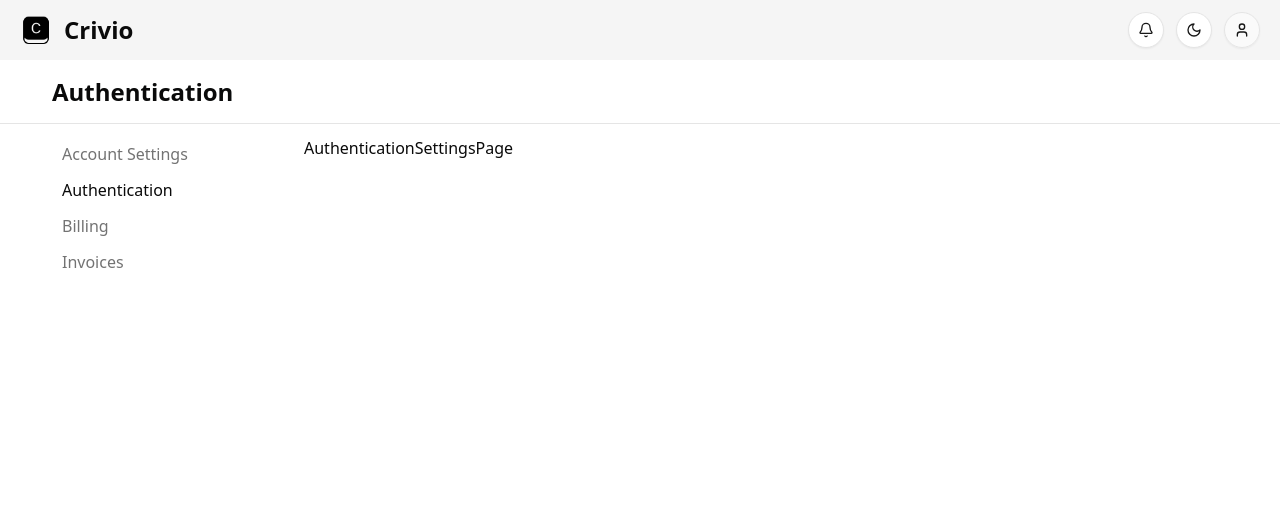
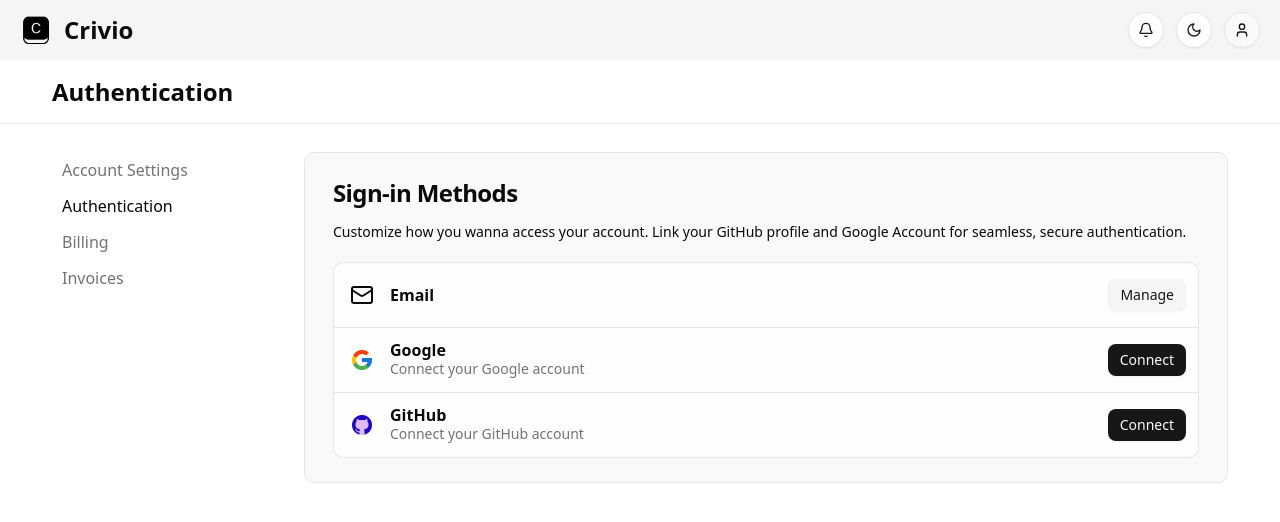
Before and after one commit to tramslegend/todo-list, a Next.js app: page /settings/authentication in a window 1280 px wide. Shown: the top 522 px of the page. Built offline with nearby package versions, Linux system fonts and the light colour scheme; no server answers.

Commit message:
authentication

```diff
--- /dev/null
+++ b/src/app/(user)/settings/authentication/SigninMethods.tsx
@@ -0,0 +1,74 @@
+"use client"
+
+
+import { Button } from '@/components/ui/button';
+import { TypographyH3, TypographyP } from '@/components/ui/typography'
+import { CsImages } from '@/constants/image';
+import { useCsSelector } from '@/cs-redux';
+import { Mail } from 'lucide-react';
+import Image from 'next/image';
+import Link from 'next/link';
+import React, { ReactNode } from 'react'
+
+export default function SigninMethods() {
+    const { authUser } = useCsSelector(state => state.userAuth);
+
+    return (
+        <div className='border rounded-lg px-7 py-6 bg-muted/60'>
+            <div>
+                <TypographyH3 className="mb-3">Sign-in Methods</TypographyH3>
+                <TypographyP>Customize how you wanna access your account. Link your GitHub profile and Google Account for seamless, secure authentication.</TypographyP>
+            </div>
+            <div className='mt-5 border rounded-lg bg-background/90'>
+                <div className='flex items-center justify-between gap-3 min-h-16 px-3'>
+                    <div className='w-8 aspect-square grid place-items-center'>
+                        <Mail />
+                    </div>
+                    <div className='grow'>
+                        <p className='font-bold'>Email</p>
+                        <TypographyP className='text-muted-foreground'>{authUser?.emails.slice(0, 3).map(e => e.address).join(", ")}</TypographyP>
+                    </div>
+                    <div className=''>
+                        <Button variant={'secondary'} size={'sm'}><Link href={'/settings/account#email'}>Manage</Link></Button>
+                    </div>
+                </div>
+                <hr />
+                <div className='flex items-center justify-between gap-3 min-h-16 px-3'>
+                    <div className='w-8 aspect-square grid place-items-center'>
+                        <Image className="w-6 h-auto" src={CsImages.googleLogo} width={100} height={100} alt="Google Sign in" />
+                    </div>
+                    <div className='grow'>
+                        <p className='font-bold leading-4'>Google</p>
+                        <TypographyP className='text-muted-foreground'>Connect your Google account</TypographyP>
+                    </div>
+                    <div className=''>
+                        <Button size={'sm'}>Connect</Button>
+                    </div>
+                </div>
+                <hr />
+                <div className='flex items-center justify-between gap-3 min-h-16 px-3'>
+                    <div className='w-8 aspect-square grid place-items-center'>
+                        <Image className="w-6 h-auto" src={CsImages.githubLogo} width={100} height={100} alt="Google Sign in" />
+                    </div>
+                    <div className='grow'>
+                        <p className='font-bold leading-4'>GitHub</p>
+                        <TypographyP className='text-muted-foreground'>Connect your GitHub account</TypographyP>
+                    </div>
+                    <div className=''>
+                        <Button size={'sm'}>Connect</Button>
+                    </div>
+                </div>
+            </div>
+        </div>
+    )
+}
+
+
+
+function SigninMethodCard({ children, image }: { image?: string; children?: ReactNode }) {
+    return (
+        <div>
+            {children}
+        </div>
+    )
+}
--- a/src/app/(user)/settings/authentication/page.tsx
+++ b/src/app/(user)/settings/authentication/page.tsx
@@ -1,7 +1,10 @@
 import React from 'react'
+import SigninMethods from './SigninMethods'
 
 export default function AuthenticationSettingsPage() {
     return (
-        <div>AuthenticationSettingsPage</div>
+        <div>
+            <SigninMethods />
+        </div>
     )
 }
--- a/src/app/auth/signup/page.tsx
+++ b/src/app/auth/signup/page.tsx
@@ -2,7 +2,7 @@
 import { Button } from "@/components/ui/button";
 import { Input } from "@/components/ui/input";
 import { Separator } from "@/components/ui/separator";
-import { Images } from "@/constants/image";
+import { CsImages } from "@/constants/image";
 import { PROJECT_NAME } from "@/root.config";
 import { MoveLeft } from "lucide-react";
 import React, { useState } from "react";
--- a/src/components/layouts/app/UserSettingsLayout.tsx
+++ b/src/components/layouts/app/UserSettingsLayout.tsx
@@ -45,7 +45,7 @@ export default function UserSettingsLayout({ children }: Readonly<{ children: Re
                 </Container>
             </div>
 
-            <Container className="flex gap-3 overflow-visible relative w-full mt-3">
+            <Container className="flex gap-3 overflow-visible relative w-full mt-7">
                 <div className='w-60 sticky top-16 '>
                     {
                         NavItems.map((item, i) => (
--- a/src/components/utils/OAuthButtons.tsx
+++ b/src/components/utils/OAuthButtons.tsx
@@ -3,7 +3,7 @@
 import React from 'react'
 import { Button } from '@/components/ui/button'
 import Image from 'next/image'
-import { Images } from '@/constants/image'
+import { CsImages } from '@/constants/image'
 
 export default function OAuthButtons() {
 
@@ -24,11 +24,11 @@ export default function OAuthButtons() {
     return (
         <div className="flex flex-col gap-3 w-full">
             <Button onClick={continueWithGoogle} variant={'outline'}>
-                <Image className="w-6 h-auto" src={Images.googleLogo} width={100} height={100} alt="Signup with Google" />
+                <Image className="w-6 h-auto" src={CsImages.googleLogo} width={100} height={100} alt="Signup with Google" />
                 <span>Continue with Google</span>
             </Button>
             <Button onClick={continueWithGitHub} variant={'outline'}>
-                <Image className="w-6 h-auto" src={Images.githubLogo} width={100} height={100} alt="Signup with Github" />
+                <Image className="w-6 h-auto" src={CsImages.githubLogo} width={100} height={100} alt="Signup with Github" />
                 <span>Continue with GitHub</span>
             </Button>
         </div>
--- a/src/constants/image.ts
+++ b/src/constants/image.ts
@@ -1,4 +1,4 @@
-export const Images = {
+export const CsImages = {
     googleLogo: "/google-logo.png",
     githubLogo: "/github-logo.png",
 }
```
Also changed, not shown: src/app/(user)/settings/account/Email.tsx (+0 -10 lines).
